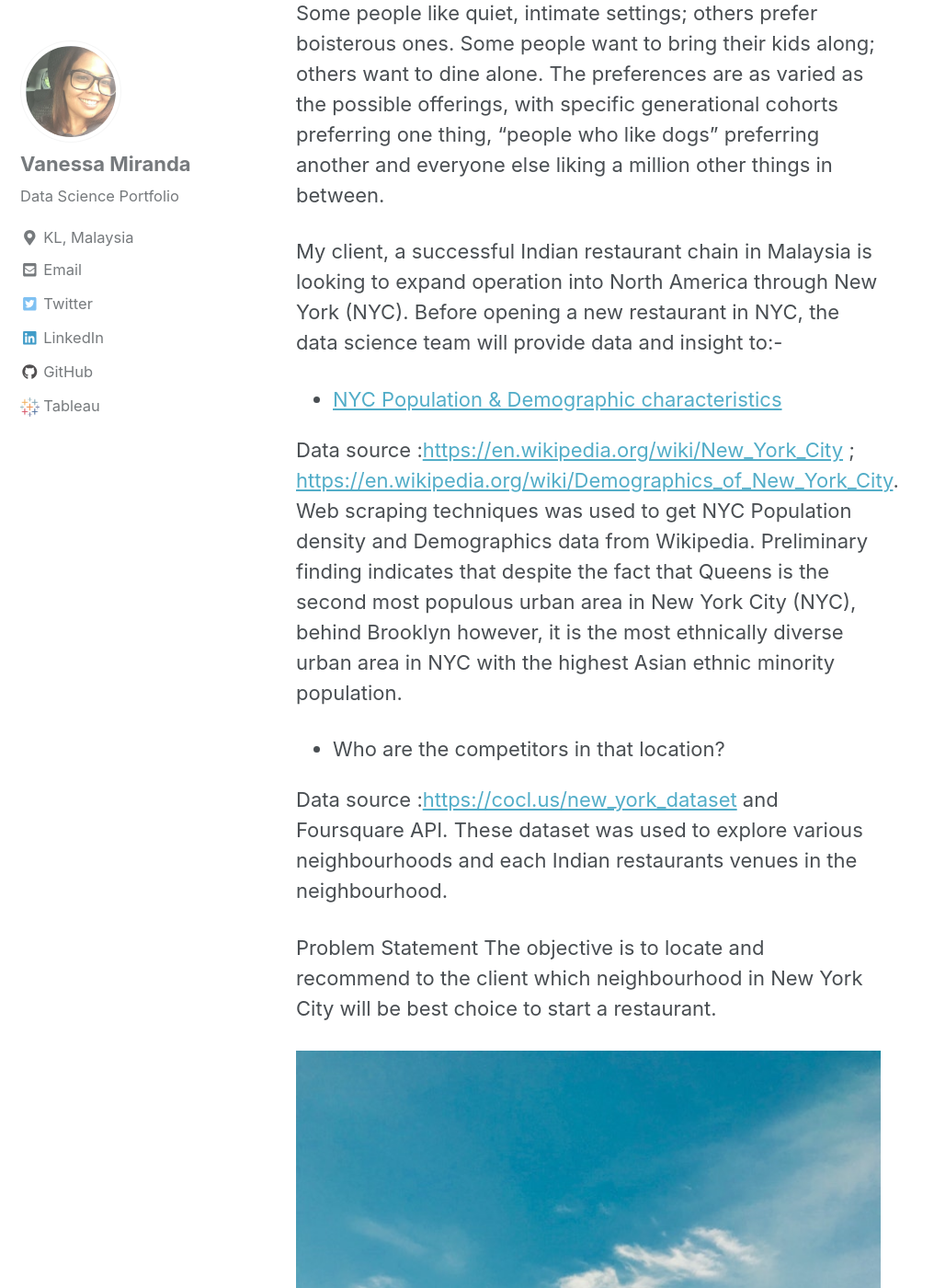
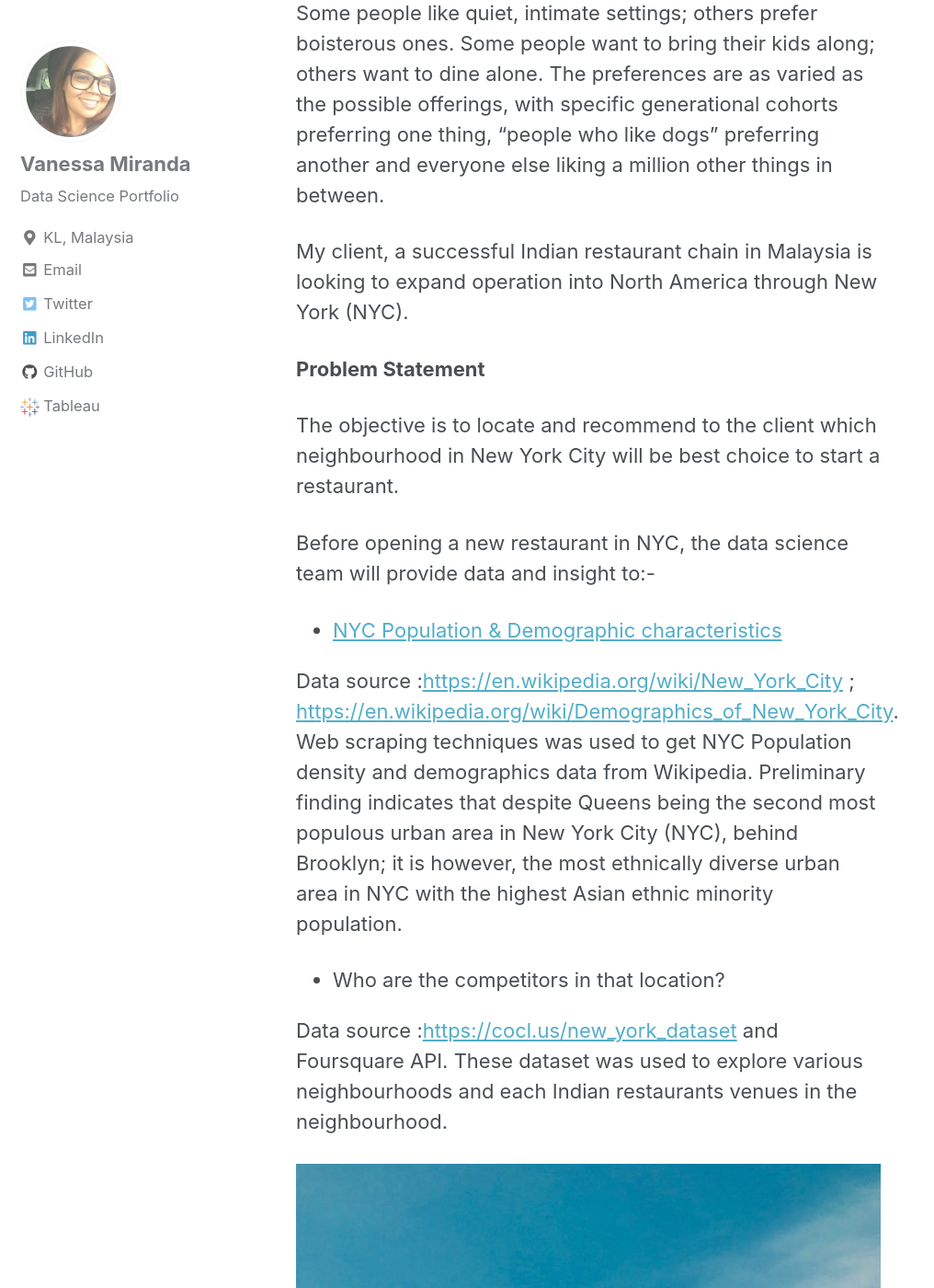
Before and after one commit to vanessamiranda/vanessamiranda.github.io, a Jekyll site: the page built from _posts/2019-08-26-Battle_of_the_Locations.md, in a window 1280 px wide and 1400 px high, scrolled down 887 px. Shown: the whole window at 92% size, without its empty margins (0-1016 px from the left). Built offline with Jekyll 4.4.1, drawn with Linux system fonts in a browser that asks for light colours; nearby versions of some CDN libraries.

Commit message:
update battle of location

```diff
--- a/_posts/2019-08-26-Battle_of_the_Locations.md
+++ b/_posts/2019-08-26-Battle_of_the_Locations.md
@@ -11,20 +11,26 @@ Restaurants are a notoriously difficult business to own or operate. Not only is
 
 No single restaurant is ever going to appeal to everyone. Some people like quiet, intimate settings; others prefer boisterous ones. Some people want to bring their kids along; others want to dine alone. The preferences are as varied as the possible offerings, with specific generational cohorts preferring one thing, “people who like dogs” preferring another and everyone else liking a million other things in between.
 
-My client, a successful Indian restaurant chain in Malaysia is looking to expand operation into North America through New York (NYC). Before opening a new restaurant in NYC, the data science team will provide data and insight to:-
+My client, a successful Indian restaurant chain in Malaysia is looking to expand operation into North America through New York (NYC).
+
+
+**Problem Statement**
+
+The objective is to locate and recommend to the client which neighbourhood in New York City will be best choice to start a restaurant.
+
+
+Before opening a new restaurant in NYC, the data science team will provide data and insight to:-
 
 * [NYC Population & Demographic characteristics](https://vanessamiranda.github.io/_pages/2019-08-26-Battle_of_the_Locations.html)
 
-Data source :[https://en.wikipedia.org/wiki/New_York_City](https://en.wikipedia.org/wiki/New_York_City) ; [https://en.wikipedia.org/wiki/Demographics_of_New_York_City](https://en.wikipedia.org/wiki/Demographics_of_New_York_City). Web scraping techniques was used to get NYC Population density and Demographics data from Wikipedia. Preliminary finding indicates that despite the fact that Queens is the second most populous urban area in New York City (NYC), behind Brooklyn however, it is the most ethnically diverse urban area in NYC with the highest Asian ethnic minority population.
+Data source :[https://en.wikipedia.org/wiki/New_York_City](https://en.wikipedia.org/wiki/New_York_City) ; [https://en.wikipedia.org/wiki/Demographics_of_New_York_City](https://en.wikipedia.org/wiki/Demographics_of_New_York_City). Web scraping techniques was used to get NYC Population density and demographics data from Wikipedia. Preliminary finding indicates that despite Queens being the second most populous urban area in New York City (NYC), behind Brooklyn; it is however, the most ethnically diverse urban area in NYC with the highest Asian ethnic minority population.
 
 * Who are the competitors in that location?
 
 Data source :[https://cocl.us/new_york_dataset](https://cocl.us/new_york_dataset) and Foursquare API. These dataset was used to explore various neighbourhoods and each Indian restaurants venues in the neighbourhood.
 
-Problem Statement
-The objective is to locate and recommend to the client which neighbourhood in New York City will be best choice to start a restaurant.
 
- ![image-center](/images/Battle_of_Location/NYC.jpg){: .align-center}
+ ![image-center](/images/battle_of_location/NYC.jpg){: .align-center}
 
  To view more of my data science projects, head to my [Github](http://bit.ly/2HfYIh0)
 
```
